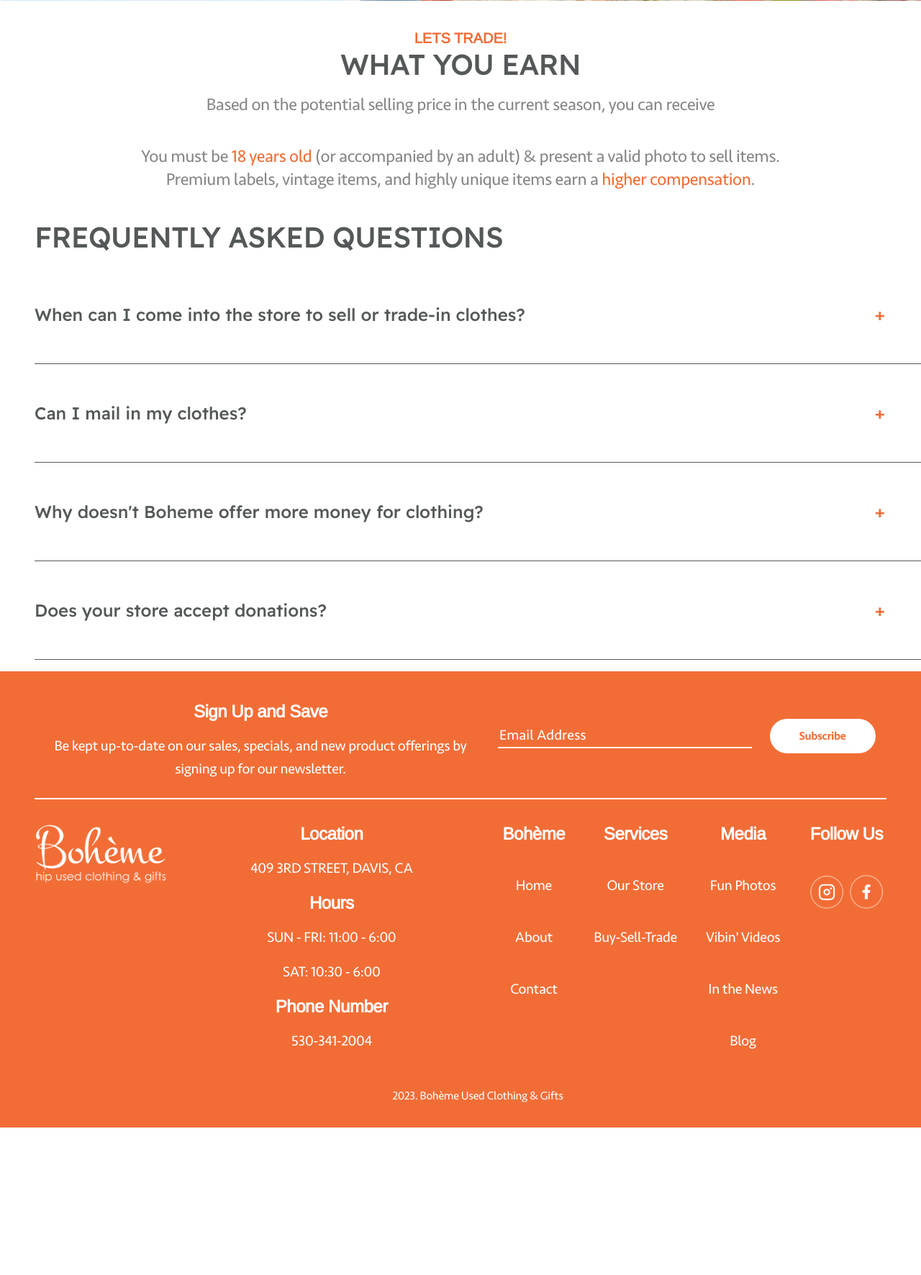
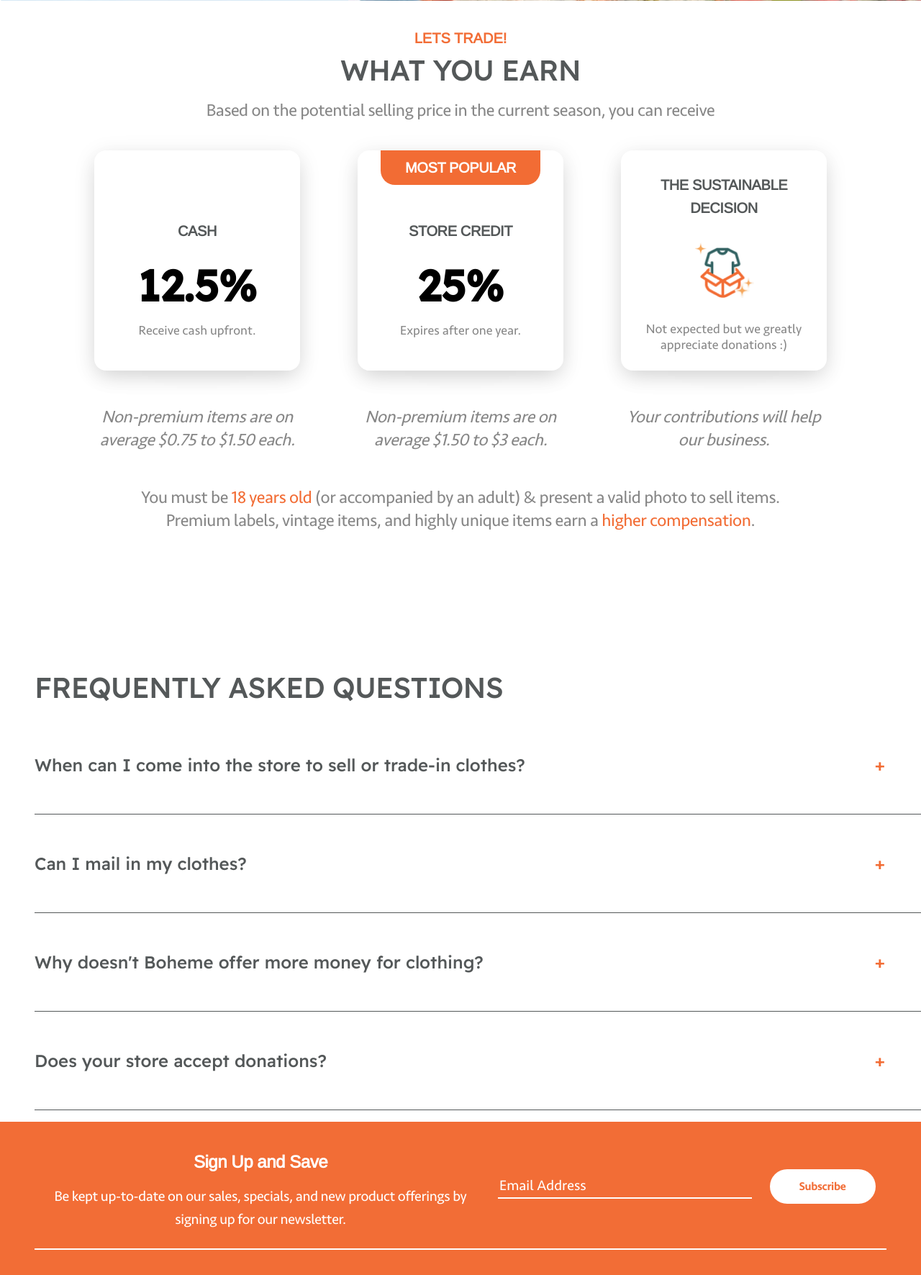
Before and after one commit to Ruprabhu25/boheme-website, a Flask app: template templates/trade.html in a window 1280 px wide. Shown: the part 299-2071 px from the top of the page at 72% size. Before the commit the page ends 1866 px from the top, so only its background shows below. Run offline with Flask 3, Linux system fonts and the light colour scheme; the template is opened without the code that fills it, so the values that code supplies are empty; some libraries are stand-ins or nearby versions; some web fonts are replaced.

Commit message:
finished deals section

```diff
--- a/static/css/trade.css
+++ b/static/css/trade.css
@@ -79,12 +79,86 @@ h3 {
     font-size: 20px;
     font-weight: 700;
     text-transform: uppercase;
+    margin-bottom: 16px;
 }
 
 #earn-details {
     margin: 32px auto;
     width: 910px;
     height: 64px;
+}
+
+#deals-container {
+    display: flex;
+    flex-direction: row;
+    gap: 80px;
+    width: 1018px;
+    margin: 0px auto;
+}
+
+.deal {
+    width: 286px;
+}
+
+.deal p {
+    font-style: italic;
+}
+
+.deal-sub {
+    height: 306px;
+    text-align: center;
+    border-radius: 16.438px;
+    margin-bottom: 48px;
+    /* shadow */
+    box-shadow: 0px 12.14285659790039px 30.357141494750977px -6.071428298950195px rgba(0, 0, 0, 0.10), 0px 6.071428298950195px 30.357141494750977px 0px rgba(0, 0, 0, 0.10), 0px 60.71428298950195px 303.5714111328125px -121.4285659790039px rgba(0, 0, 0, 0.20);
+}
+
+.deal-sub h2 {
+    color: #545859;
+}
+
+.deal-sub img {
+    width: 83px;
+    height: auto;
+    margin-top: 16px;
+    margin-bottom: 32px;
+}
+
+#most-popular {
+    display: flex;
+    padding: 8px 32px;
+    justify-content: center;
+    align-items: center;
+    gap: 32px;
+    align-self: stretch;
+    border-radius: 0px 0px 20px 20px;
+    background: #F26C34;
+    width: 222px;
+    margin: 0px auto;
+    margin-bottom: 48px;
+}
+
+#most-popular h2 {
+    color:#fff;
+    text-transform: uppercase;
+    margin: 0px;
+}
+
+h4 {
+    color: #000;
+    font-family: "Readex Pro", sans-serif;
+    font-size: 60px;
+    font-weight: 700;
+    margin-top: 24px;
+    margin-bottom: 16px;
+}
+
+h5 {
+    color: #878787;
+    text-align: center;
+    font-family: "seravekregular";
+    font-size: 18px;
+    font-weight: 400;
 }
 
 strong {
@@ -103,7 +177,7 @@ strong {
 /* FAQ Start */
 #faq {
   background-color: #ffffff;
-  /*margin: 6%;*/
+  margin-top: 184px;
   /*width: 100%;*/
   padding-left: 48px;
   padding-top: 16px;
--- a/templates/trade.html
+++ b/templates/trade.html
@@ -27,8 +27,35 @@
         <h1>What you earn</h2>
         <p>Based on the potential selling price in the current season, you can receive</p>
     </div>
-    <div id="deals">
-
+    <div id="deals-container">
+        <div class="deal">
+            <div class="deal-sub" style="padding-top: 96px;">
+                <h2>Cash</h2>
+                <h4>12.5%</h4>
+                <h5 style="margin-bottom: 64px;">Receive cash upfront.</h5>
+            </div>
+            <p>Non-premium items are on average $0.75 to $1.50 each.</p>
+        </div>
+        <div class="deal">
+            <div class="deal-sub">
+                <div id="most-popular">
+                    <h2>Most Popular</h2>
+                </div>
+                <h2>Store Credit</h2>
+                <h4>25%</h4>
+                <h5 style="margin-bottom: 64px;">Expires after one year.</h5>
+            </div>
+            <p>Non-premium items are on average $1.50 to $3 each.</p>
+        </div>
+        <div class="deal">
+            <div class="deal-sub" style="padding-top: 32px;">
+                <h2 style="margin-bottom: 0px;">The Sustainable</h2>
+                <h2>Decision</h2>
+                <img src="/static/img/outline-shirt.png" />
+                <h5 style="margin-bottom: 32px;">Not expected but we greatly appreciate donations :)</h5>
+            </div>
+            <p>Your contributions will help our business.</p>
+        </div>
     </div>
     <div id="earn-details">
         <p>You must be <strong>18 years old</strong> (or accompanied by an adult) & present a valid photo to sell items.
```
Also changed, not shown: static/img/outline-shirt.png (added).
